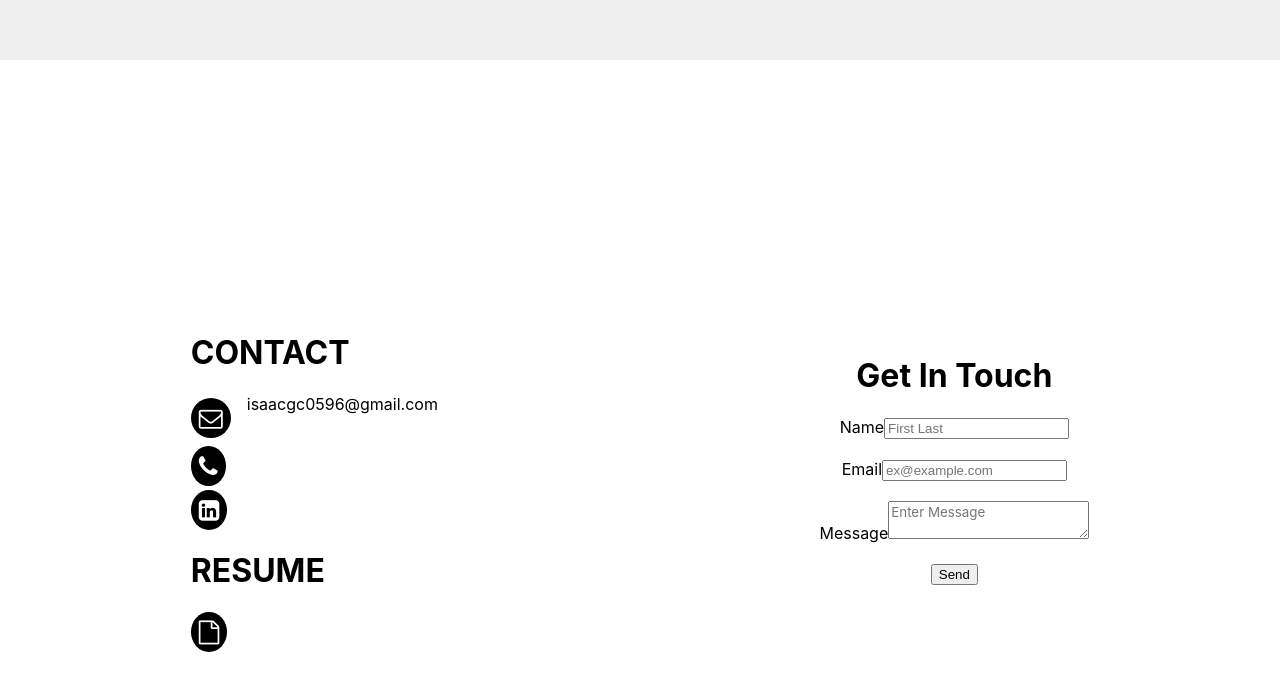
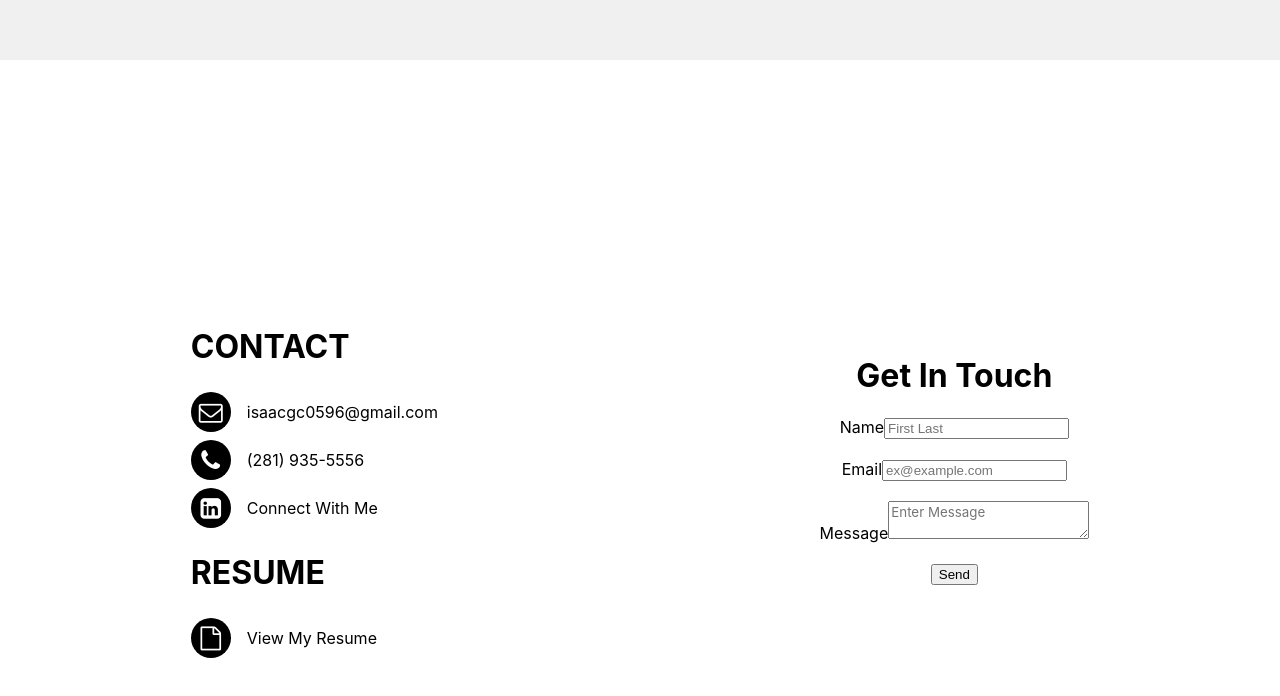
Before and after one commit to isaac-3/ic-portfolio, a Next.js app: page / in a window 1280 px wide. Shown: the part 3563-4259 px from the top of the page. Built offline with nearby package versions, Linux system fonts and the light colour scheme.

Commit message:
clean up contact buttons

```diff
--- a/components/contact.tsx
+++ b/components/contact.tsx
@@ -5,19 +5,8 @@ const Contact = () => {
     <div className="contacts-container" id="contact">
       <div className="contact-links">
         <h1>CONTACT</h1>
-        {/* <div className="contact-icon-email">
-          <i
-            className="fa fa-envelope-o"
-            id="email-icon"
-            onClick={() =>
-              window.open("mailto:isaacgc0596@gmail.com?subject=Hello!")
-            }
-          ></i>
-          <span>isaacgc0596@gmail.com</span>
-          <br />
-        </div> */}
-        <div className="holder">
-          <div className="btn a">
+        <div className="contact-button-container">
+          <div className="contact-button-icon a">
             <i
               className="fa fa-envelope-o email-icon"
               onClick={() =>
@@ -27,31 +16,32 @@ const Contact = () => {
           </div>
           <span>isaacgc0596@gmail.com</span>
         </div>
-        <div className="btn b">
+        <div className="contact-button-container">
+          <div className="contact-button-icon b">
             <i
               className="fa fa-phone phone-icon"
-            // id="phone-icon"
               onClick={() => window.open("tel:2819355556")}
             ></i>
-          {/* <span>(281) 935-5556</span> */}
           </div>
-        <div className="btn c">
+          <span>(281) 935-5556</span>
+        </div>
+        <div className="contact-button-container">
+          <div className="contact-button-icon c">
             <i
               className="fa fa-linkedin-square linkedin-icon"
-            // id="linkedin-icon"
-            onClick={() => window.open("https://www.linkedin.com/in/isaac-c0/")}
+              onClick={() =>
+                window.open("https://www.linkedin.com/in/isaac-c0/")
+              }
             ></i>
-          {/* <span>Connect With Me</span> */}
-          <br />
+          </div>
+          <span>Connect With Me</span>
         </div>
         <h1>RESUME</h1>
-        <div className="btn d">
-          <i
-            className="fa fa-file-o"
-            // id="resume"
-            onClick={() => console.log("sd")}
-          ></i>
-          {/* <span>View My Resume</span> */}
+        <div className="contact-button-container">
+          <div className="contact-button-icon d">
+            <i className="fa fa-file-o" onClick={() => console.log("sd")}></i>
+          </div>
+          <span>View My Resume</span>
         </div>
       </div>
       <div className="contact-form">
--- a/styles/modules/_contact.scss
+++ b/styles/modules/_contact.scss
@@ -15,35 +15,7 @@
   text-align: left;
   padding-top: 72px;
   margin-bottom: 24px;
-
-  i {
-    // margin-top: 8px;
-    font-size: 24px;
-    padding: 8px;
-  }
-  span {
-    margin-left: 16px;
-  }
 }
-//
-#email-icon:active,
-#linkedin-icon:active,
-#resume:active,
-#phone-icon:active {
-  box-shadow: inset 1px 1px 2px #babecc, inset -1px -1px 2px #fff;
-}
-
-.contact-icon-email:hover span {
-  text-decoration: underline #d44638;
-}
-
-.contact-icon-phone:hover span {
-  text-decoration: underline green;
-}
-.contact-icon-linkedin:hover span {
-  text-decoration: underline #0e76a8;
-}
-
 .email-icon {
   // color: #d44638;
   // &:hover {
@@ -84,104 +56,53 @@
   //   // 0 0 0px whitesmoke,
   // }
 }
-#email-icon,
-#linkedin-icon,
-#github-icon,
-#phone-icon {
-  box-shadow: -5px -5px 20px #fff, 5px 5px 20px #babecc;
+
+.contact-button-container {
+  display: flex;
+  align-items: center;
+  span {
+    margin-left: 16px;
+  }
+  &:hover {
+    span {
+      text-decoration: underline black;
+    }
+  }
 }
 
-#email-icon,
-#linkedin-icon,
-#phone-icon,
-#resume {
-  cursor: pointer;
-  box-shadow: -5px -5px 20px #fff, 5px 5px 10px #babecc;
-  transition: all 0.2s ease-in-out;
-  background-color: transparent;
-  border-radius: 50%;
-  padding: 8px;
-}
-#email-icon:hover,
-#linkedin-icon:hover,
-#phone-icon:hover,
-#resume:hover {
-  box-shadow: -2px -2px 5px #fff, 2px 2px 5px #babecc;
-}
-#email-icon:hover {
-  color: #d44638;
-}
-
-.resume-section span {
-  color: black;
-  margin-left: 16px;
-  text-decoration: none;
-}
-.resume-section:hover span {
-  text-decoration: underline #ed2224;
-}
-
-.holder {
-  display: flex;
-  position: relative;
-}
-
-.btn {
+.contact-button-icon {
   background-color: black !important;
-  height: fit-content;
-  width: fit-content;
-  // color: red;
-  //   border-radius: 6px;
+  min-height: 40px;
+  min-width: 40px;
   transition: transform 0.3s ease;
-
   display: flex;
   align-items: center;
   justify-content: center;
-
   cursor: pointer;
-  //   background-color: transparent;
   border-radius: 50%;
   margin: 4px 0;
-  // padding: 8px;
+  color: white;
 
-  color: white !important;
-  // &:hover {
+  i {
+    font-size: 24px;
+    padding: 8px;
+  }
 
-  // background-color: black !important;
-  // }
-  &.a {
-    &:hover {
-      background-color: #d44638 !important;
-    }
+  &.a:hover {
+    // background-color: #d44638 !important;
   }
   &.b:hover {
-    background-color: green !important;
+    // background-color: green !important;
   }
   &.c:hover {
-    background-color: #0e76a8 !important;
+    // background-color: #0e76a8 !important;
   }
 }
 
-.a {
-  &:hover {
-    color: #d44638;
-  }
-}
-.b {
-  &:hover {
-    color: green;
-  }
-}
-.c {
-  &:hover {
-    color: #0e76a8;
-  }
-}
-.d {
-}
+//
 
-.btn::after,
-.btn::before {
+.contact-button-icon::after,
+.contact-button-icon::before {
   content: "";
   position: absolute;
   opacity: 0.3;
@@ -194,14 +115,14 @@
   transition: transform 0.3s ease;
 }
 
-.btn:hover {
+.contact-button-icon:hover {
   transform: translate(-10px, -10px);
 }
-.btn:hover::after {
+.contact-button-icon:hover::after {
   transform: translate(4px, 4px);
   width: 100%;
 }
-.btn:hover::before {
+.contact-button-icon:hover::before {
   transform: translate(8px, 8px);
   width: 100%;
 }
```
Lines whose indentation alone changed are shown as unchanged.
